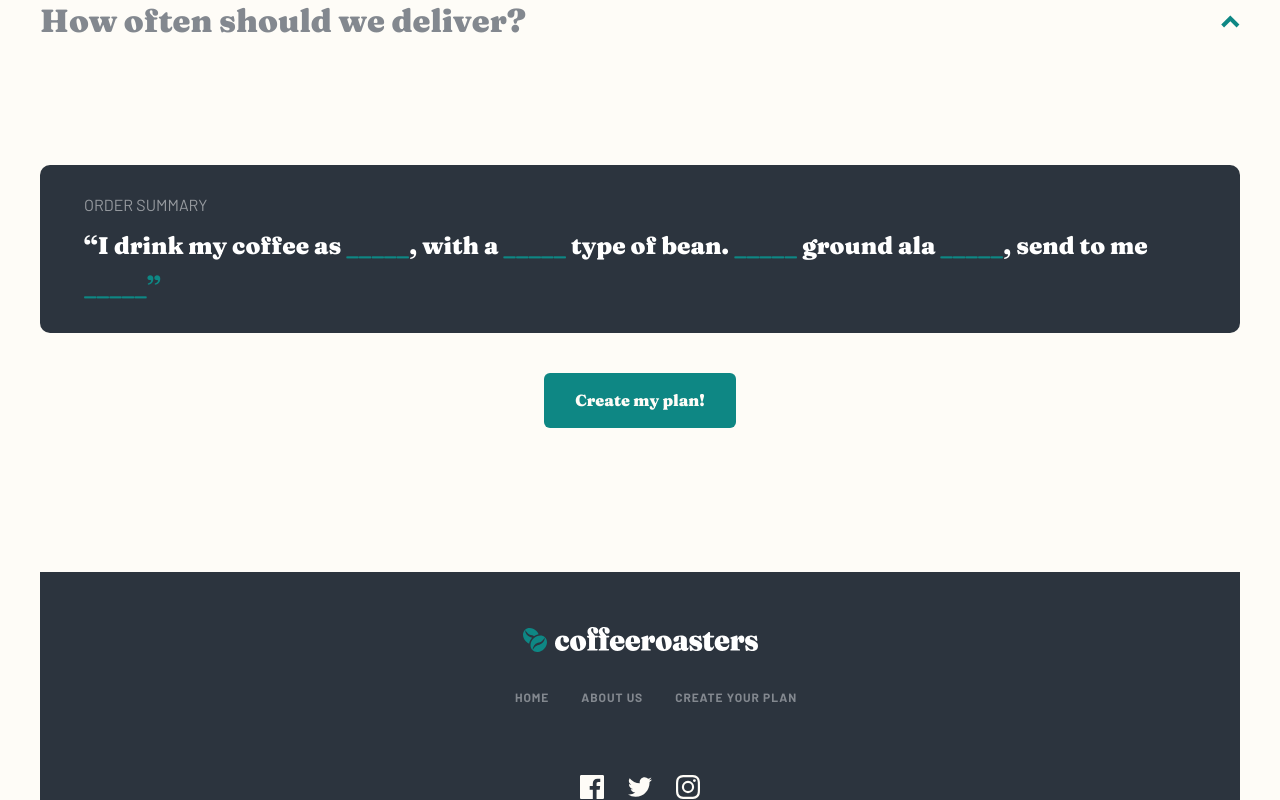
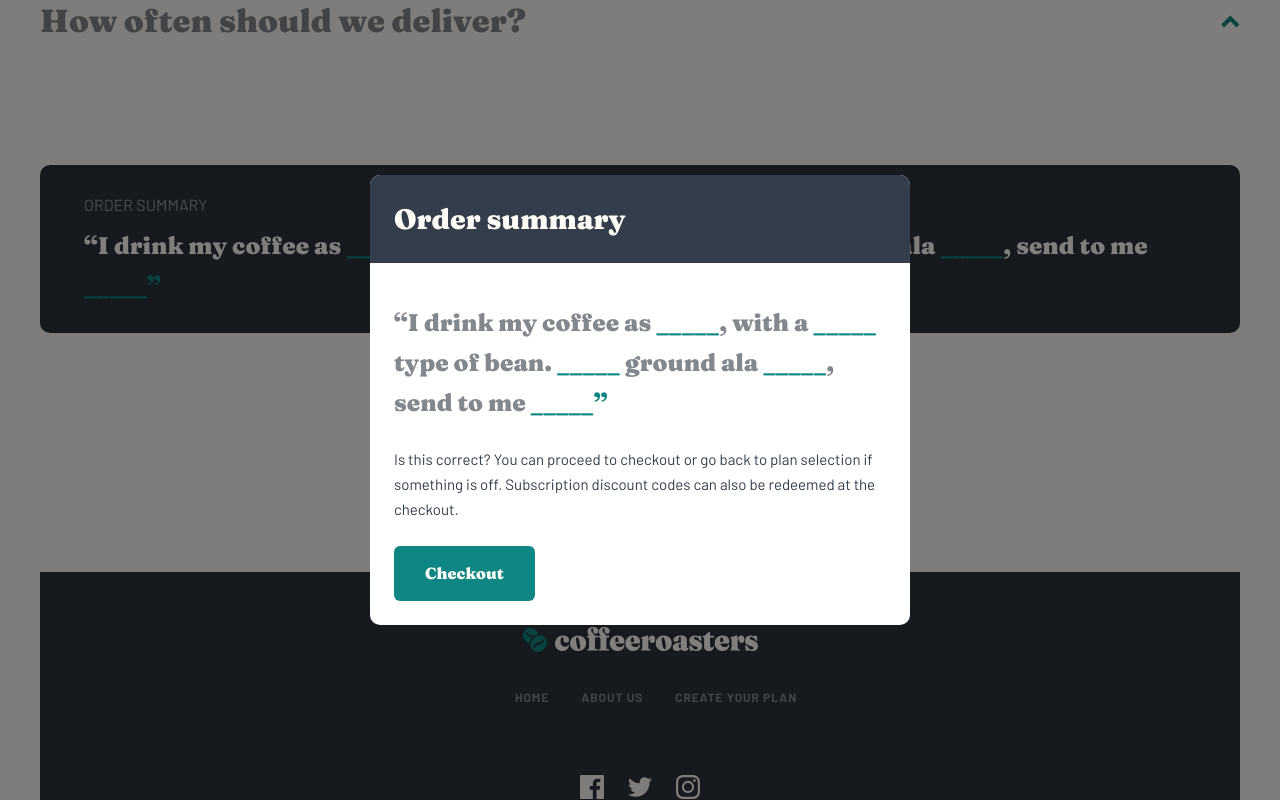
Before and after one commit to Lordyner/coffee-roasters, a Next.js app: page /subscribe in a window 1280 px wide. Both pictures are taken after a click on the button "Create my plan!". Shown: the part 2170-2970 px from the top of the page. Built offline with nearby package versions, Linux system fonts and the light colour scheme.

Commit message:
Add modal and some active states on subscribe page

```diff
--- a/Components/Explication.js
+++ b/Components/Explication.js
@@ -35,7 +35,7 @@ const Explication = ({ theme }) => {
                 {theme === 'light' &&
                     <div className={classes.buttonWrapper}>
 
-                        <Link href="" className='primary-link'>Create your plan</Link>
+                        <Link href="/subscribe" className='primary-link'>Create your plan</Link>
                     </div>
                 }
             </div>
--- a/Components/Footer.module.css
+++ b/Components/Footer.module.css
@@ -2,7 +2,7 @@
 
     background-color: #2c343e;
     color: #fff;
-    padding: 3.375rem;
+
 }
 
 .wrapper {
@@ -10,6 +10,7 @@
     flex-direction: column;
     align-items: center;
     gap: 3rem;
+    padding: 3.375rem;
 }
 
 .links {
@@ -64,7 +65,7 @@
 
 @media screen and (min-width: 1440px) {
     .footer {
-        padding: 3rem 5.313rem;
+        width: 100%;
     }
 
     .wrapper {
@@ -73,6 +74,7 @@
         grid-template-columns: max-content max-content 1fr;
         align-items: center;
         gap: 6.375rem;
+        padding: 3rem 5.313rem;
     }
 
     .logo {
@@ -87,7 +89,13 @@
     .socials {
         grid-area: socials;
         padding-top: 0;
+        justify-content: flex-end;
     }
 
+    .socials img:hover {
+        cursor: pointer;
+        filter: brightness(0) saturate(100%) invert(98%) sepia(30%) saturate(1635%) hue-rotate(300deg) brightness(93%) contrast(114%);
+
+    }
 
 }
--- a/Components/Hero.js
+++ b/Components/Hero.js
@@ -12,7 +12,7 @@ const Hero = () => {
                     <h1>Great coffee made simple.</h1>
                     <p className={classes.description}> Start your mornings with the world&apos;s best coffees. Try our expertly curated artisan coffees from our best roasters delivered directly to your door, at your schedule.</p>
                 </div>
-                <Link href="/" className='primary-link'>Create your plan</Link>
+                <Link href="/subscribe" className='primary-link'>Create your plan</Link>
             </div>
         </div>
     );
--- a/Components/OrderSummary.js
+++ b/Components/OrderSummary.js
@@ -1,7 +1,7 @@
 import React, { useContext } from 'react';
 import classes from './OrderSummary.module.css';
 import GlobalContext from '@/Store/GlobalContext';
-const OrderSummary = ({ qcmList, categorySelected, beanTypeSelected, quantitySelected, groundingMethodSelected, frequencySelected }) => {
+const OrderSummary = ({ qcmList, categorySelected, beanTypeSelected, quantitySelected, groundingMethodSelected, frequencySelected, onButtonClick }) => {
 
     const splittedCategory = categorySelected.split(' ');
     const splittedBeanType = beanTypeSelected.split(' ');
@@ -9,12 +9,10 @@ const OrderSummary = ({ qcmList, categorySelected, beanTypeSelected, quantitySel
     const splittedGroundingMethod = groundingMethodSelected.split(' ');
     const splittedFrequency = frequencySelected.split(' ');
 
-
     return (
         <div className={classes.container}>
             <div className={classes.wrapper}>
                 <h5>Order summary</h5>
-
                 {qcmList[0].answers[0].isSelected &&
                     <p className={classes.summary}>
                         “I drink my coffee using <span className={classes.choice}>{categorySelected}</span>, with a <span className={classes.choice}>{beanTypeSelected}</span> type of bean. <span className={classes.choice}>{quantitySelected}</span>, send to me <span className={classes.choice}>{frequencySelected}”</span>
@@ -27,7 +25,7 @@ const OrderSummary = ({ qcmList, categorySelected, beanTypeSelected, quantitySel
                 }
             </div>
             <div className={classes.buttonWrapper}>
-                <button>Create my plan!</button>
+                <button onClick={onButtonClick}>Create my plan!</button>
             </div>
         </div>
     );
--- a/Components/QCMContainer.js
+++ b/Components/QCMContainer.js
@@ -4,7 +4,7 @@ import QCM from './UI/QCM';
 import GlobalContext from '@/Store/GlobalContext';
 import OrderNavigation from './UI/OrderNavigation';
 import OrderSummary from './OrderSummary';
-const QCMContainer = ({ qcmList, onClickAnswer, nextQuestionToAnswerIndex, categorySelected, beanTypeSelected, quantitySelected, groundingMethodSelected, frequencySelected }) => {
+const QCMContainer = ({ qcmList, onClickAnswer, nextQuestionToAnswerIndex, categorySelected, beanTypeSelected, quantitySelected, groundingMethodSelected, frequencySelected, onButtonClick, }) => {
 
     const { isDesktopResolution } = useContext(GlobalContext);
     return (
@@ -16,7 +16,7 @@ const QCMContainer = ({ qcmList, onClickAnswer, nextQuestionToAnswerIndex, categ
                         <QCM key={index} questionIndex={index} qcm={qcm} onClickAnswer={onClickAnswer} />
                     ))}
                 </div>
-                <OrderSummary qcmList={qcmList} categorySelected={categorySelected} beanTypeSelected={beanTypeSelected} quantitySelected={quantitySelected} groundingMethodSelected={groundingMethodSelected} frequencySelected={frequencySelected} />
+                <OrderSummary qcmList={qcmList} categorySelected={categorySelected} beanTypeSelected={beanTypeSelected} quantitySelected={quantitySelected} groundingMethodSelected={groundingMethodSelected} frequencySelected={frequencySelected} onButtonClick={onButtonClick} />
             </div>
 
         </div>
--- /dev/null
+++ b/Components/SummaryModal.js
@@ -0,0 +1,46 @@
+import React, { useContext } from 'react';
+import classes from './SummaryModal.module.css';
+import Link from 'next/link';
+import GlobalContext from '@/Store/GlobalContext';
+const SummaryModal = ({ qcmList, categorySelected, beanTypeSelected, quantitySelected, groundingMethodSelected, frequencySelected, price, modalOpened, setModalOpened }) => {
+
+    const { isMobileResolution } = useContext(GlobalContext);
+    const { modalRef } = useContext(GlobalContext);
+    const checkoutHandler = () => {
+        modalRef.current.close();
+    }
+
+
+    return (
+        <dialog className={classes.dialog} ref={modalRef}>
+            <div className={classes.wrapper}>
+                <div className={classes.header}>
+                    <h2>Order summary</h2>
+                </div>
+                <div className={classes.body}>
+                    <span className={classes.summary}>
+                        {qcmList[0].answers[0].isSelected &&
+                            <p className={classes.summary}>
+                                “I drink my coffee using <span className={classes.choice}>{categorySelected}</span>, with a <span className={classes.choice}>{beanTypeSelected}</span> type of bean. <span className={classes.choice}>{quantitySelected}</span>, send to me <span className={classes.choice}>{frequencySelected}”</span>
+                            </p>
+                        }
+
+                        {!qcmList[0].answers[0].isSelected &&
+                            <p className={classes.summary}>“I drink my coffee as <span className={classes.choice}>{categorySelected}</span>, with a <span className={classes.choice}>{beanTypeSelected}</span> type of bean. <span className={classes.choice}>{quantitySelected}</span> ground ala <span className={classes.choice}>{groundingMethodSelected}</span>, send to me <span className={classes.choice}>{frequencySelected}”</span>
+                            </p>
+                        }
+                    </span>
+
+                    <p className={classes.confirmation}>Is this correct? You can proceed to checkout or go back to plan selection if something is off. Subscription discount codes can also be redeemed at the checkout. </p>
+                    <div className={classes.buttonWrapper}>
+                        {!isMobileResolution && <p className={classes.price}></p>}
+                        <button onClick={checkoutHandler} className='primary-link'>Checkout {isMobileResolution && price}</button>
+                    </div>
+                </div>
+            </div>
+        </dialog>
+
+    );
+};
+
+export default SummaryModal;
--- /dev/null
+++ b/Components/SummaryModal.module.css
@@ -0,0 +1,47 @@
+.dialog {
+    border: 0;
+    border-radius: 0.625rem;
+    max-width: 33.75rem;
+    margin: auto;
+}
+
+.dialog::backdrop {
+    background-color: rgba(0, 0, 0, 0.5);
+}
+
+.header {
+    padding: 1.75rem 1.5rem;
+    background-color: var(--secondary-color);
+}
+
+.header h2 {
+    font-size: 1.75rem;
+    line-height: 2rem;
+    color: var(--light-cream);
+}
+
+.body {
+    padding: 2.5rem 1.5rem 1.5rem 1.5rem;
+
+    display: flex;
+    flex-direction: column;
+    gap: 1.5rem;
+
+}
+
+.choice {
+    color: var(--primary-color);
+}
+
+.summary {
+    font-size: 1.5rem;
+    line-height: 2.5rem;
+    font-family: 'FrauncesBlack';
+    color: var(--grey);
+}
+
+.confirmation {
+    color: var(--secondary-color);
+    font-size: 0.9375rem;
+    line-height: 1.5625rem;
+}
--- a/Components/UI/OrderNavigation.module.css
+++ b/Components/UI/OrderNavigation.module.css
@@ -16,6 +16,8 @@
 .item.active .text {
     opacity: 1;
 }
+
+
 
 .item.disabled {
     opacity: .2;
@@ -46,6 +48,11 @@
     opacity: .4;
 }
 
+.item:hover .number,
+.item:hover .text {
+    opacity: .6;
+}
+
 .number {
     color: var(--grey);
 
--- a/Store/GlobalContext.js
+++ b/Store/GlobalContext.js
@@ -1,4 +1,4 @@
-import { createContext, useState, useEffect } from 'react';
+import React, { createContext, useState, useEffect } from 'react';
 
 const GlobalContext = createContext();
 
@@ -32,6 +32,7 @@ export function GlobalContextProvider(props) {
     const [tabletResolution] = useState(768);
     const [desktopResolution] = useState(1440);
 
+    const modalRef = React.useRef();
 
     const toggleMenu = () => {
         setIsMenuOpen(!isMenuOpen);
@@ -66,7 +67,8 @@ export function GlobalContextProvider(props) {
             selectedBeanType, setSelectedBeanType,
             selectedQuantity, setSelectedQuantity,
             selectedGroundingMethod, setSelectedGroundingMethod,
-            selectedFrequency, setSelectedFrequency
+            selectedFrequency, setSelectedFrequency,
+            modalRef
 
         }}>
             {props.children}
--- a/pages/subscribe.js
+++ b/pages/subscribe.js
@@ -10,6 +10,7 @@ import SubscribeHero from '@/Components/SubscribeHero'
 import Explication from '@/Components/Explication'
 import QCMContainer from '@/Components/QCMContainer'
 import OrderSummary from '@/Components/OrderSummary'
+import SummaryModal from '@/Components/SummaryModal'
 
 
 export default function About() {
@@ -150,7 +151,9 @@ export default function About() {
     const [quantitySelected, setQuantitySelected] = useState('_____');
     const [groundingMethodSelected, setGroundingMethodSelected] = useState('_____');
     const [frequencySelected, setFrequencySelected] = useState('_____');
+    const [orderSummary, setOrderSummary] = useState(``);
 
+    const [isSummaryModalOpen, setIsSummaryModalOpen] = useState(false);
     /* Context */
     const { setIsMobileResolution } = useContext(GlobalContext);
     const { setIsTabletResolution } = useContext(GlobalContext);
@@ -158,7 +161,7 @@ export default function About() {
     const { tabletResolution, desktopResolution } = useContext(GlobalContext);
     const { setIsLoading } = useContext(GlobalContext);
     const { isMenuOpen } = useContext(GlobalContext);
-
+    const { modalRef } = useContext(GlobalContext);
 
     /* Router */
     const router = useRouter();
@@ -174,6 +177,10 @@ export default function About() {
         setIsMobileResolution(isMobile);
         setIsTabletResolution(isTablet);
         setIsDesktopResolution(isDesktop);
+    }
+
+    const createMyPlanClickHandler = () => {
+        modalRef.current.showModal();
     }
 
     const clickAnswerHandler = (questionIndex, answerIndex) => {
@@ -246,6 +253,8 @@ export default function About() {
 
     }
 
+
+
     useEffect(() => {
         // Handle menu display
         handleMenuDisplay();
@@ -280,9 +289,11 @@ export default function About() {
                         quantitySelected={quantitySelected}
                         groundingMethodSelected={groundingMethodSelected}
                         frequencySelected={frequencySelected}
-                        onClickAnswer={clickAnswerHandler} />
+                        onClickAnswer={clickAnswerHandler}
+                        onButtonClick={createMyPlanClickHandler} />
                     <Footer />
                 </div>
+                <SummaryModal qcmList={qcmList} categorySelected={categorySelected} beanTypeSelected={beanTypeSelected} quantitySelected={quantitySelected} frequencySelected={frequencySelected} groundingMethodSelected={groundingMethodSelected} price="1000.00" modalOpened={isSummaryModalOpen} setModalOpened={setIsSummaryModalOpen} />
             </div>
 
 
--- a/styles/index.css
+++ b/styles/index.css
@@ -201,6 +201,7 @@ button {
     color: var(--light-cream);
 }
 
+button:hover,
 a.primary-link:hover {
     background-color: #66D2CF;
 }
```
